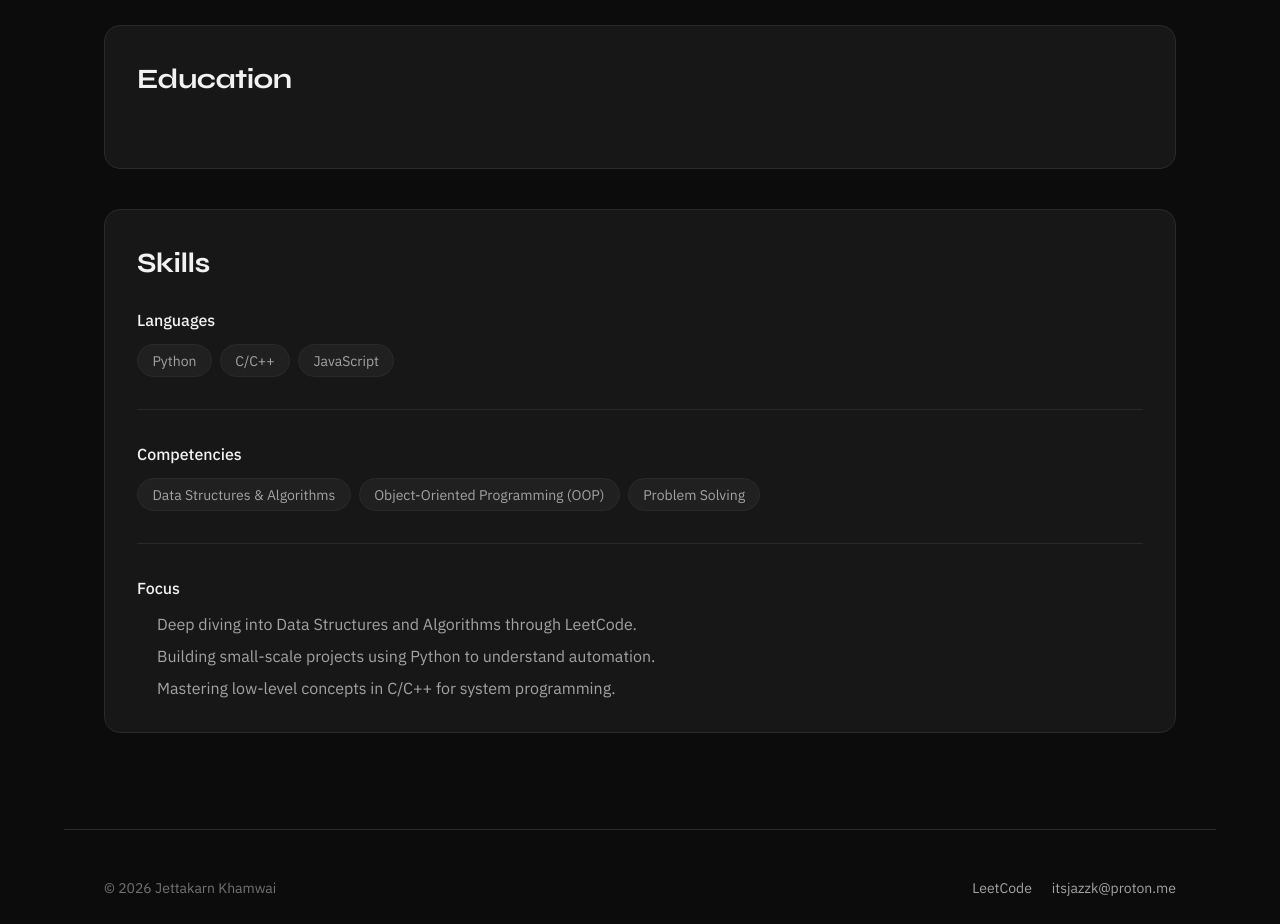
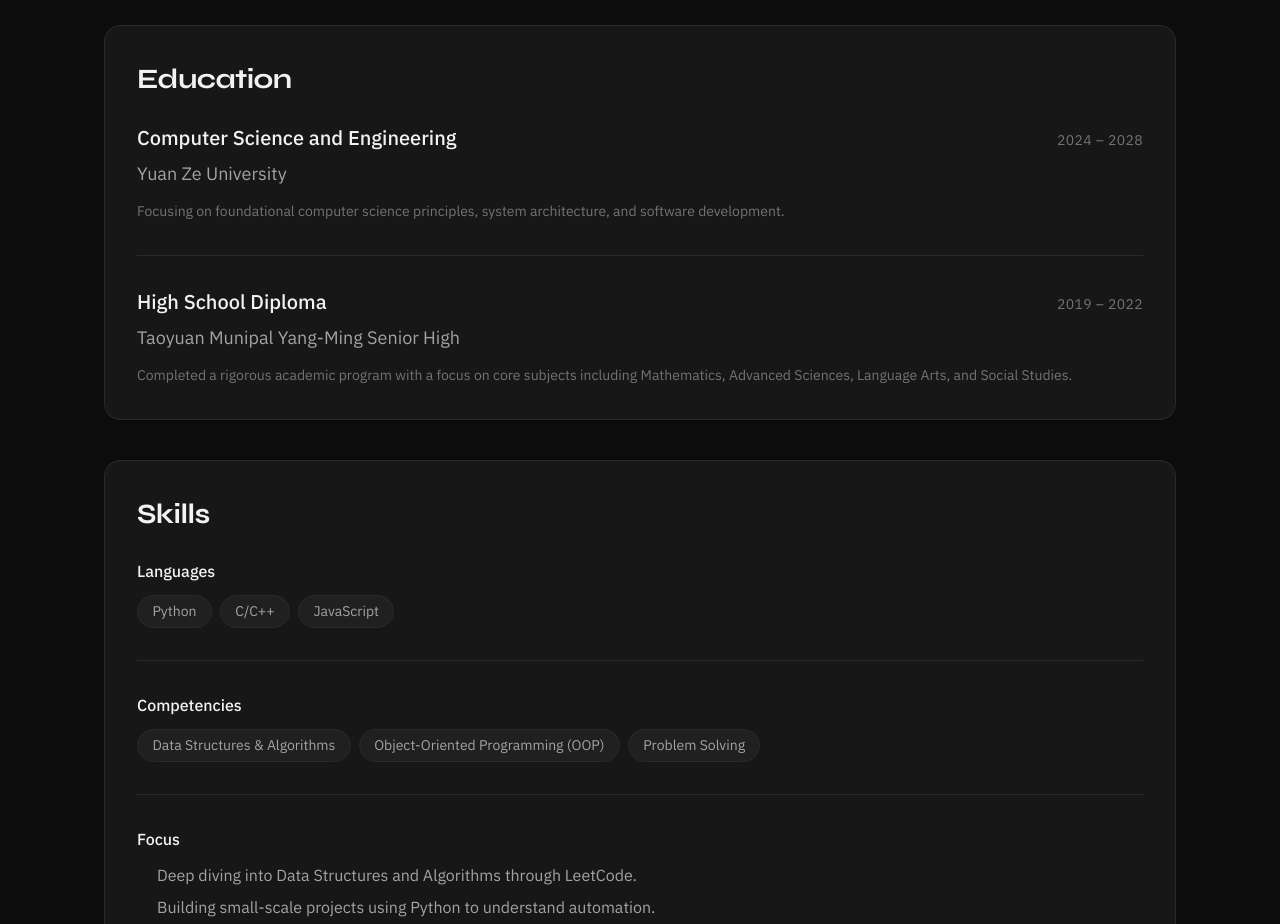
Before and after one commit to jettakarn/jettakarn.github.io, an Astro site: page / in a window 1280 px wide. Shown: the part 1280-2204 px from the top of the page. Built offline with nearby package versions, Linux system fonts and the light colour scheme; Astro itself is replaced by a stand-in of ours.

Commit message:
Fix Education section to render the education array.

```diff
--- a/src/pages/index.astro
+++ b/src/pages/index.astro
@@ -234,18 +234,24 @@ const currentYear = new Date().getFullYear();
 
       <section class="section-panel">
         <h2 class="section-panel-title">Education</h2>
-        <div
-          class="flex flex-col md:flex-row md:justify-between md:items-baseline gap-1 mb-2"
-        >
-          <h3 class="text-xl font-medium m-0">{education.degree}</h3>
-          <span class="text-sm text-[var(--ink-faint)] tracking-wide"
-            >{education.period}</span
-          >
+        <div class="space-y-8">
+          {
+            education.map((item, index) => (
+              <div class={index > 0 ? "pt-8 border-t border-[var(--line)]" : ""}>
+                <div class="flex flex-col md:flex-row md:justify-between md:items-baseline gap-1 mb-2">
+                  <h3 class="text-xl font-medium m-0">{item.degree}</h3>
+                  <span class="text-sm text-[var(--ink-faint)] tracking-wide">
+                    {item.period}
+                  </span>
+                </div>
+                <p class="text-lg text-[var(--ink-muted)] m-0">{item.school}</p>
+                <p class="text-sm text-[var(--ink-faint)] mt-3 mb-0 leading-relaxed">
+                  {item.description}
+                </p>
+              </div>
+            ))
+          }
         </div>
-        <p class="text-lg text-[var(--ink-muted)] m-0">{education.school}</p>
-        <p class="text-sm text-[var(--ink-faint)] mt-3 mb-0 leading-relaxed">
-          {education.description}
-        </p>
       </section>
 
       <section class="section-panel">
```
